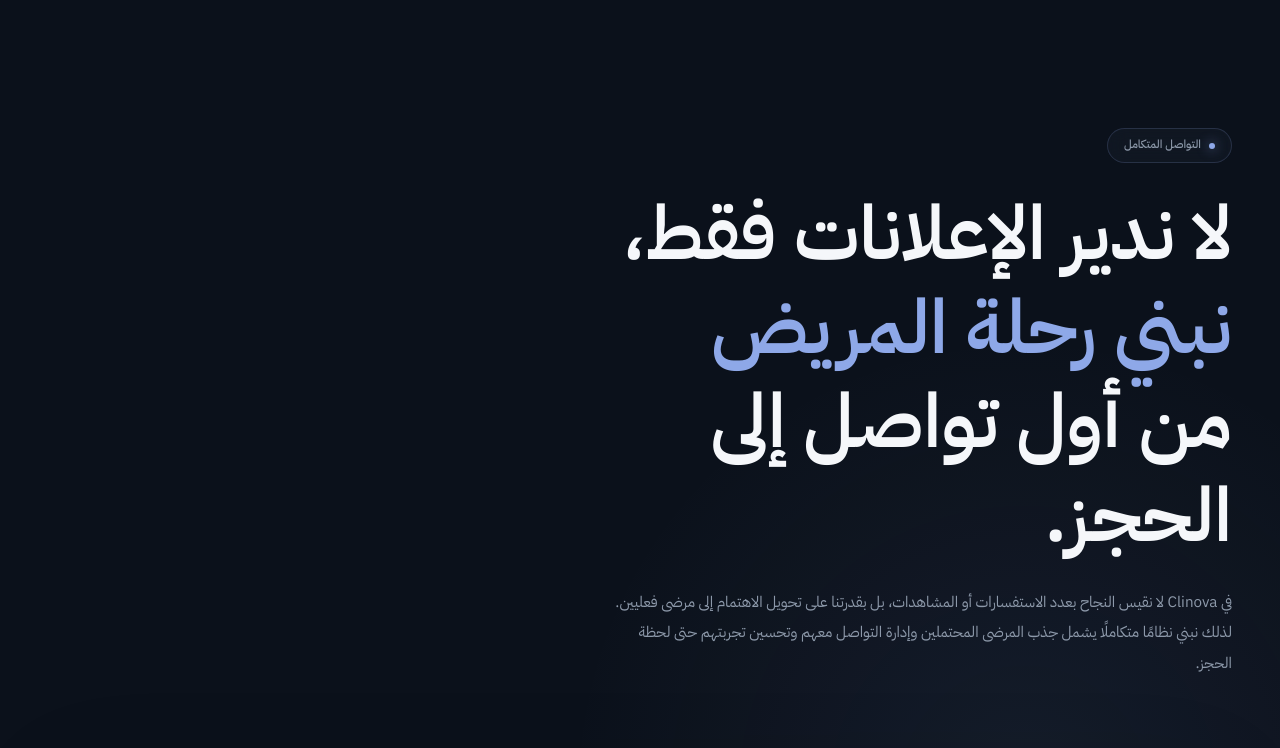
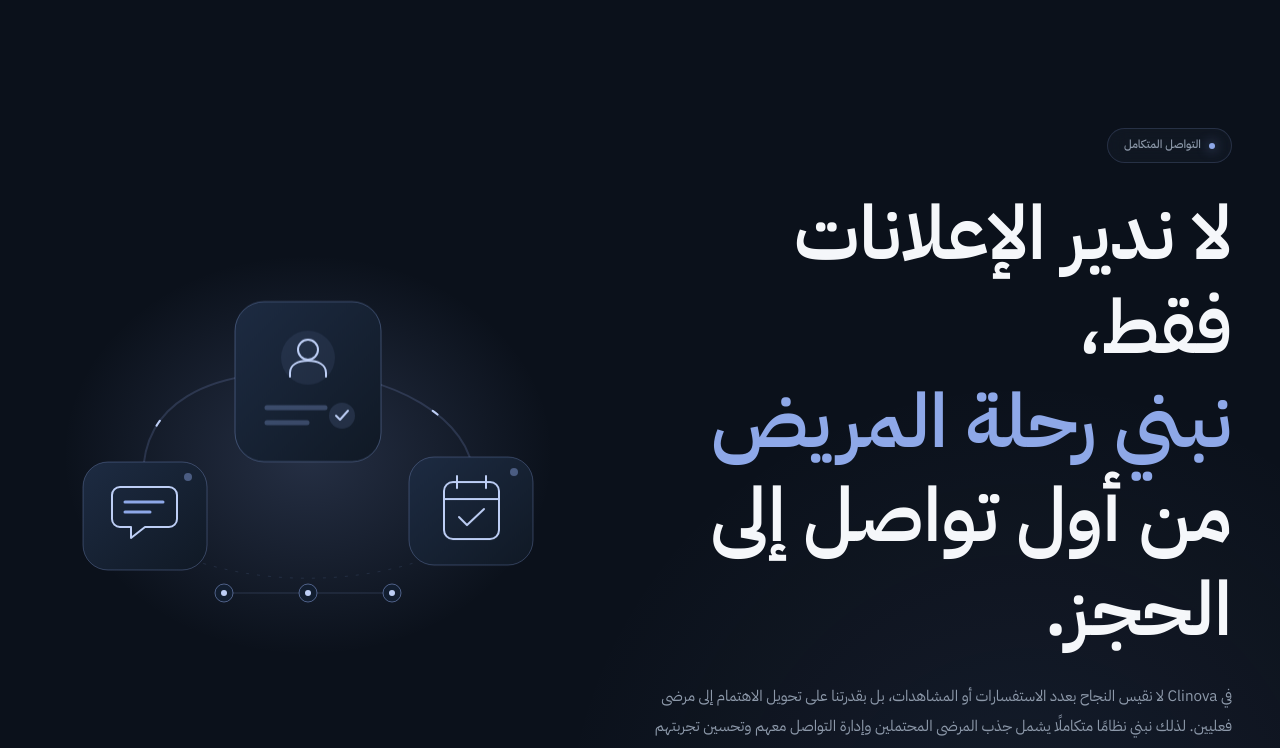
Before and after one commit to ibraham7/clinova, a React (Vite) app: page / in a window 1280 px wide. Shown: the part 3260-4008 px from the top of the page. Built offline with nearby package versions, Linux system fonts and the light colour scheme.

Commit message:
Add animated patient journey illustration beside contact section heading

```diff
--- a/src/components/ContactSection/ContactSection.tsx
+++ b/src/components/ContactSection/ContactSection.tsx
@@ -2,6 +2,7 @@ import { useSiteTranslation } from "../../i18n/useSiteTranslation";
 import { Box, Container, Stack, Typography } from "@mui/material";
 import PhoneRoundedIcon from "@mui/icons-material/PhoneRounded";
 import ArrowOutwardRoundedIcon from "@mui/icons-material/ArrowOutwardRounded";
+import PatientJourneyVisual from "./PatientJourneyVisual";
 
 const conversations = [
     {
@@ -66,25 +67,25 @@ function ContactSection() {
 
                 <Box
                     sx={{
+                        display: "grid",
+                        gridTemplateColumns: { xs: "1fr", lg: "1.15fr 1fr" },
+                        alignItems: "center",
+                        gap: { xs: 3, lg: 8 },
+                        mb: { xs: 7, md: 9 },
+                    }}
+                >
+                    <Box
+                        sx={{
                             maxWidth: 620,
 
-                        mr: {
-                            lg: 0,
-                        },
-
-                        ml: {
-                            lg: "auto",
-                        },
+                            mx: "auto",
+                            width: "100%",
 
                             textAlign: {
                                 xs: "center",
                                 lg: "start",
                             },
 
-                        mb: {
-                            xs: 7,
-                            md: 9,
-                        },
                         }}
                     >
                         {/* Badge */}
@@ -217,6 +218,9 @@ function ContactSection() {
                         >
                             {t("في Clinova لا نقيس النجاح بعدد الاستفسارات أو المشاهدات، بل بقدرتنا على تحويل الاهتمام إلى مرضى فعليين. لذلك نبني نظامًا متكاملًا يشمل جذب المرضى المحتملين وإدارة التواصل معهم وتحسين تجربتهم حتى لحظة الحجز.")}
                             </Typography>
+                    </Box>
+
+                    <PatientJourneyVisual />
                 </Box>
 
                 {/* =====================================
--- /dev/null
+++ b/src/components/ContactSection/PatientJourneyVisual.tsx
@@ -0,0 +1,88 @@
+import { Box } from "@mui/material";
+import { keyframes } from "@emotion/react";
+
+const drift = keyframes`
+    0%, 100% { transform: translateY(0); }
+    50% { transform: translateY(-6px); }
+`;
+const signal = keyframes`
+    to { stroke-dashoffset: -200; }
+`;
+const pulse = keyframes`
+    0%, 100% { opacity: 0.35; }
+    50% { opacity: 0.8; }
+`;
+
+/** Decorative patient journey, independent of language and live patient data. */
+export default function PatientJourneyVisual() {
+    return (
+        <Box
+            aria-hidden="true"
+            sx={{
+                width: "100%",
+                maxWidth: { xs: 320, sm: 400, lg: 500 },
+                aspectRatio: "500 / 420",
+                mx: "auto",
+                pointerEvents: "none",
+                "& svg": { display: "block", width: "100%", height: "100%" },
+                "& .journey-card": { animation: `${drift} 7s ease-in-out infinite` },
+                "& .journey-card-middle": { animationDelay: "-2.3s" },
+                "& .journey-card-last": { animationDelay: "-4.6s" },
+                "& .journey-signal": { animation: `${signal} 9s linear infinite` },
+                "& .journey-glow": { animation: `${pulse} 6s ease-in-out infinite` },
+                "@media (prefers-reduced-motion: reduce)": {
+                    "& .journey-card, & .journey-signal, & .journey-glow": { animation: "none" },
+                },
+            }}
+        >
+            <svg viewBox="0 0 500 420" fill="none" focusable="false">
+                <defs>
+                    <radialGradient id="clinova-journey-glow">
+                        <stop stopColor="#8EA8E8" stopOpacity="0.2" />
+                        <stop offset="1" stopColor="#8EA8E8" stopOpacity="0" />
+                    </radialGradient>
+                    <linearGradient id="clinova-journey-panel" x1="0" y1="0" x2="1" y2="1">
+                        <stop stopColor="#1D2B42" />
+                        <stop offset="1" stopColor="#101925" />
+                    </linearGradient>
+                </defs>
+                <ellipse cx="250" cy="215" rx="245" ry="200" fill="url(#clinova-journey-glow)" />
+                <path d="M85 237C85 162 150 132 242 132S415 180 415 237" stroke="#8EA8E8" strokeOpacity="0.18" strokeWidth="2" />
+                <path className="journey-signal" d="M85 237C85 162 150 132 242 132S415 180 415 237" stroke="#BDCEF5" strokeWidth="2" strokeLinecap="round" strokeDasharray="6 94" />
+                <path d="M85 297C175 352 324 352 415 297" stroke="#8EA8E8" strokeOpacity="0.12" strokeDasharray="3 8" />
+
+                <g className="journey-card">
+                    <rect x="25" y="222" width="124" height="108" rx="25" fill="url(#clinova-journey-panel)" stroke="#8EA8E8" strokeOpacity="0.3" />
+                    <path d="M62 247H111A8 8 0 0 1 119 255V279A8 8 0 0 1 111 287H87L73 298V287H62A8 8 0 0 1 54 279V255A8 8 0 0 1 62 247Z" stroke="#BDCEF5" strokeWidth="2" strokeLinejoin="round" />
+                    <path d="M67 262H105M67 272H92" stroke="#8EA8E8" strokeWidth="3" strokeLinecap="round" />
+                    <circle className="journey-glow" cx="130" cy="237" r="4" fill="#8EA8E8" />
+                </g>
+
+                <g className="journey-card journey-card-middle">
+                    <rect x="177" y="66" width="146" height="160" rx="29" fill="url(#clinova-journey-panel)" stroke="#8EA8E8" strokeOpacity="0.35" />
+                    <circle cx="250" cy="122" r="27" fill="#8EA8E8" fillOpacity="0.09" />
+                    <circle cx="250" cy="114" r="10" stroke="#BDCEF5" strokeWidth="2" />
+                    <path d="M232 141V137C232 129 240 125 250 125S268 129 268 137V141" stroke="#BDCEF5" strokeWidth="2" strokeLinecap="round" />
+                    <path d="M209 172H267M209 187H249" stroke="#8EA8E8" strokeOpacity="0.3" strokeWidth="5" strokeLinecap="round" />
+                    <circle cx="284" cy="180" r="13" fill="#8EA8E8" fillOpacity="0.14" />
+                    <path d="M278 180L282 184L290 175" stroke="#BDCEF5" strokeWidth="2" strokeLinecap="round" strokeLinejoin="round" />
+                </g>
+
+                <g className="journey-card journey-card-last">
+                    <rect x="351" y="222" width="124" height="108" rx="25" fill="url(#clinova-journey-panel)" stroke="#8EA8E8" strokeOpacity="0.3" />
+                    <rect x="386" y="247" width="55" height="57" rx="9" stroke="#BDCEF5" strokeWidth="2" />
+                    <path d="M399 241V253M428 241V253M387 264H440M401 282L409 290L426 274" stroke="#BDCEF5" strokeWidth="2" strokeLinecap="round" strokeLinejoin="round" />
+                    <circle className="journey-glow" cx="456" cy="237" r="4" fill="#8EA8E8" />
+                </g>
+
+                <path d="M166 353H334" stroke="#8EA8E8" strokeOpacity="0.2" />
+                {[166, 250, 334].map((x) => (
+                    <g key={x}>
+                        <circle cx={x} cy="353" r="9" fill="#121E30" stroke="#8EA8E8" strokeOpacity="0.5" />
+                        <circle cx={x} cy="353" r="3" fill="#BDCEF5" />
+                    </g>
+                ))}
+            </svg>
+        </Box>
+    );
+}
```
Lines whose indentation alone changed are shown as unchanged.
